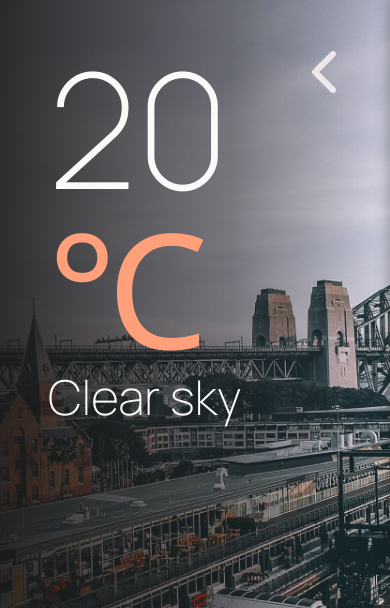
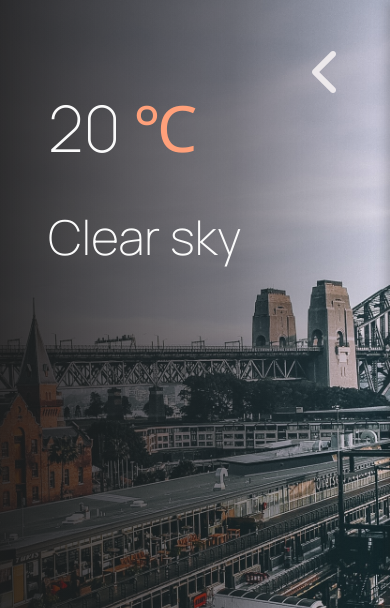
Before and after one commit to tonaye-aye/weathertones, a PHP site: page / in a window 390 px wide; the page is wider, and only the part inside the window is pictured. Shown: the top 608 px of that part. Run offline with PHP 8.4, Linux system fonts and the light colour scheme; some libraries are stand-ins or nearby versions.

Commit message:
Third commit

```diff
--- a/style.css
+++ b/style.css
@@ -323,4 +323,7 @@ i:hover {
     width: 100vw;
     font-size: 3rem;
   }
+  .weather-temp {
+    font-size: 4rem;
+  }
 }
```
